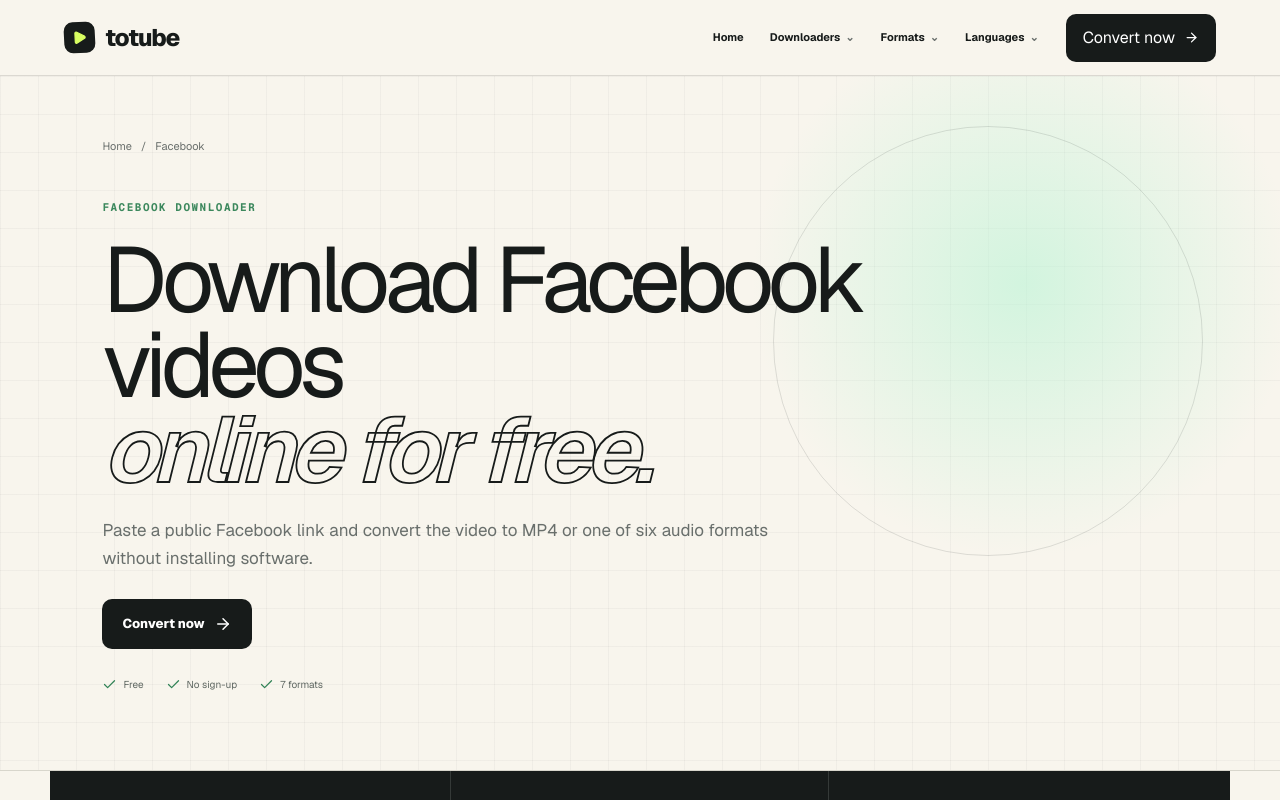
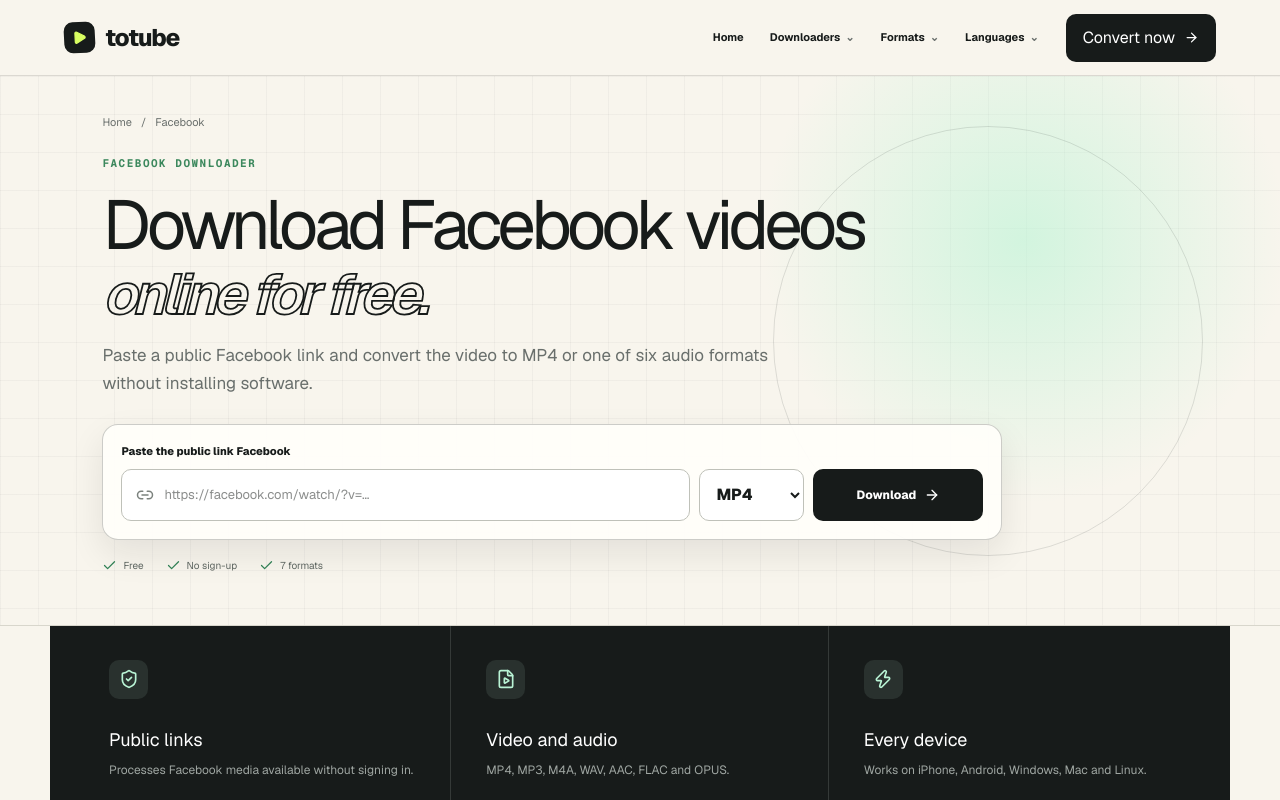
Before and after one commit to Abdessamad7687/youtubeconverter, a Next.js app: page /en/download-facebook-video in a window 1280 px wide. Shown: the top 800 px of the page. Built offline with nearby package versions, Linux system fonts and the light colour scheme.

Commit message:
Turn platform pages into focused converters

```diff
--- a/app/[locale]/[slug]/page.tsx
+++ b/app/[locale]/[slug]/page.tsx
@@ -20,7 +20,8 @@
   if (platform) {
     const text = platformMetadataText(locale, platform);
     const canonical = `https://totube.online${platformPath(locale, platform)}`;
-    return { title: text.title, description: text.description, keywords: [`${platform} downloader`, `${platform} video downloader`, `${platform} to mp3`, `${platform} mp4`, "free video downloader", "online video converter"], alternates: { canonical, languages: languageAlternates(platform) }, openGraph: { title: text.title, description: text.description, url: canonical, type: "website" } };
+    const keywords = platform === "rumble" ? ["download rumble video", "rumble downloader", "rumble video download", "rumble video downloader", "download rumble", "rumble to mp3", "rumble mp4"] : [`${platform} downloader`, `${platform} video downloader`, `${platform} to mp3`, `${platform} mp4`, "free video downloader", "online video converter"];
+    return { title: text.title, description: text.description, keywords, alternates: { canonical, languages: languageAlternates(platform) }, openGraph: { title: text.title, description: text.description, url: canonical, type: "website" } };
   }
   const qualityPage = qualityPageForSlug(locale, slug);
   if (!qualityPage) return {};
--- a/app/globals.css
+++ b/app/globals.css
@@ -382,12 +382,34 @@
 .seo-hero > .section-kicker { position: relative; z-index: 1; }
 .seo-hero h1 { font-size: clamp(54px, 7.2vw, 100px); line-height: .92; letter-spacing: -6px; margin: 7px 0 25px; max-width: 950px; position: relative; z-index: 1; }
 .seo-hero h1 em { color: transparent; -webkit-text-stroke: 1.8px var(--ink); font-weight: 580; }
+.platform-tool-hero { min-height: auto; padding-top: 38px; padding-bottom: 52px; }
+.platform-tool-hero .breadcrumbs { margin-bottom: 24px; }
+.platform-tool-hero h1 { font-size: clamp(45px, 5.4vw, 74px); line-height: .94; letter-spacing: -4.5px; margin-bottom: 18px; max-width: 1050px; }
+.platform-tool-hero h1 em { font-size: .82em; }
+.platform-tool-hero > p { margin-bottom: 18px; font-size: 15px; }
+.platform-tool-hero .seo-trust { margin-top: 18px; }
 .seo-hero > p { max-width: 680px; font-size: 17px; line-height: 1.65; color: var(--muted); margin: 0 0 27px; position: relative; z-index: 1; }
 .seo-primary-cta { display: inline-flex; align-items: center; gap: 9px; background: var(--ink); color: white; border-radius: 10px; padding: 15px 20px; font-size: 13px; font-weight: 750; position: relative; z-index: 1; }
 .seo-primary-cta:hover { transform: translateY(-2px); box-shadow: 0 8px 0 rgba(23,27,26,.14); }
 .seo-trust { display: flex; gap: 22px; margin-top: 28px; font-size: 10px; color: #5f6762; position: relative; z-index: 1; }
 .seo-trust span { display: flex; align-items: center; gap: 6px; }
 .seo-trust svg { color: #328357; }
+.seo-inline-converter { width: min(900px, 100%); padding: 18px; border: 1px solid rgba(23,27,26,.22); border-radius: 16px; background: rgba(255,254,250,.94); box-shadow: 0 14px 35px rgba(23,27,26,.09); position: relative; z-index: 2; }
+.seo-inline-converter label { display: block; margin: 0 0 9px; font-size: 11px; font-weight: 760; }
+.seo-converter-row { display: grid; grid-template-columns: minmax(0, 1fr) 105px 170px; gap: 9px; }
+.seo-converter-input { min-width: 0; height: 52px; border: 1px solid #bfc1b9; border-radius: 10px; background: white; display: flex; align-items: center; gap: 10px; padding: 0 14px; }
+.seo-converter-input svg { flex: 0 0 auto; color: #7b827d; }
+.seo-converter-input input { width: 100%; min-width: 0; border: 0; outline: 0; background: transparent; color: var(--ink); font-size: 13px; }
+.seo-converter-row select { height: 52px; border: 1px solid #bfc1b9; border-radius: 10px; padding: 0 12px; background: white; color: var(--ink); font-weight: 750; }
+.seo-converter-row button { height: 52px; border: 0; border-radius: 10px; padding: 0 17px; background: var(--ink); color: white; display: flex; align-items: center; justify-content: center; gap: 8px; cursor: pointer; font-size: 12px; font-weight: 760; }
+.seo-converter-row button:disabled { opacity: .65; cursor: wait; }
+.seo-converter-error { color: #a33b31 !important; font-size: 11px !important; margin: 11px 2px 0 !important; }
+.seo-converter-result { margin-top: 12px; padding: 12px; border-radius: 10px; background: #e7fff2; display: flex; align-items: center; justify-content: space-between; gap: 15px; }
+.seo-converter-result > span { display: flex; align-items: center; gap: 9px; min-width: 0; }
+.seo-converter-result > span > span { min-width: 0; display: flex; flex-direction: column; gap: 2px; }
+.seo-converter-result strong { font-size: 11px; }
+.seo-converter-result small { max-width: 520px; overflow: hidden; text-overflow: ellipsis; white-space: nowrap; color: #607067; }
+.seo-converter-result a { flex: 0 0 auto; display: flex; align-items: center; gap: 7px; padding: 10px 13px; border-radius: 8px; background: var(--ink); color: white; font-size: 10px; font-weight: 750; }
 .seo-benefits { max-width: 1180px; margin: -1px auto 0; padding: 0 24px; display: grid; grid-template-columns: repeat(3, 1fr); background: var(--ink); }
 .seo-benefits article { color: white; padding: 35px; min-height: 205px; border-right: 1px solid #353a38; }
 .seo-benefits article:last-child { border-right: 0; }
@@ -437,6 +459,19 @@
   .seo-article, .seo-faq { grid-template-columns: 1fr; gap: 48px; }
   .seo-article { padding-top: 85px; padding-bottom: 85px; }
   .related-section > div { grid-template-columns: 1fr; }
+  .tool-navigation { display: none; }
+  .seo-converter-row { grid-template-columns: 1fr 92px; }
+  .seo-converter-row button { grid-column: 1 / 3; }
+  .seo-converter-result { align-items: flex-start; flex-direction: column; }
+  .platform-tool-hero { padding-top: 28px; padding-bottom: 42px; }
+  .platform-tool-hero .breadcrumbs { margin-bottom: 20px; }
+  .platform-tool-hero h1 { font-size: clamp(41px, 13vw, 60px); letter-spacing: -3.5px; }
+}
+
+@media (max-width: 1100px) and (min-width: 801px) {
+  .tool-navigation { gap: 2px; margin-inline-end: 8px; }
+  .tool-navigation > a { display: none; }
+  .seo-header { padding-inline: 24px; }
 }
 
 @media (max-width: 560px) {
--- /dev/null
+++ b/app/inline-platform-converter.tsx
@@ -0,0 +1,71 @@
+"use client";
+
+import { ArrowRight, Check, Download, Link2 } from "lucide-react";
+import { FormEvent, useState } from "react";
+import { Locale, PlatformId, platformNames } from "./i18n";
+
+type Format = "mp3" | "mp4" | "m4a" | "wav" | "aac" | "flac" | "opus";
+type Result = { url: string; filename: string; note?: string };
+
+const SMARTLINK_URL = "https://www.effectivecpmnetwork.com/ajqxrtk2?key=e88c6ebfc5c63d06d4e955cce6e4d950";
+const formats: Format[] = ["mp4", "mp3", "m4a", "wav", "aac", "flac", "opus"];
+const placeholders: Record<PlatformId, string> = {
+  youtube: "https://youtube.com/watch?v=…",
+  tiktok: "https://tiktok.com/@creator/video/…",
+  instagram: "https://instagram.com/reel/…",
+  facebook: "https://facebook.com/watch/?v=…",
+  twitter: "https://x.com/creator/status/…",
+  rumble: "https://rumble.com/v…-video.html",
+  threads: "https://threads.com/@creator/post/…",
+};
+const labels: Record<Locale, { label: string; button: string; working: string; download: string; success: string; error: string }> = {
+  fr: { label: "Collez le lien public", button: "Télécharger", working: "Préparation…", download: "Télécharger le fichier", success: "Fichier vérifié et prêt", error: "Impossible de préparer ce lien." },
+  en: { label: "Paste the public link", button: "Download", working: "Preparing…", download: "Download file", success: "Verified file ready", error: "We could not prepare this link." },
+  ar: { label: "ألصق الرابط العام", button: "تنزيل", working: "جارٍ التحضير…", download: "تنزيل الملف", success: "الملف جاهز وتم التحقق منه", error: "تعذر إعداد هذا الرابط." },
+  es: { label: "Pega el enlace público", button: "Descargar", working: "Preparando…", download: "Descargar archivo", success: "Archivo verificado y listo", error: "No se pudo preparar este enlace." },
+  pt: { label: "Cole o link público", button: "Baixar", working: "Preparando…", download: "Baixar arquivo", success: "Arquivo verificado e pronto", error: "Não foi possível preparar este link." },
+  de: { label: "Öffentlichen Link einfügen", button: "Herunterladen", working: "Wird vorbereitet…", download: "Datei herunterladen", success: "Geprüfte Datei ist bereit", error: "Dieser Link konnte nicht vorbereitet werden." },
+};
+
+export default function InlinePlatformConverter({ locale, platform }: { locale: Locale; platform: PlatformId }) {
+  const copy = labels[locale];
+  const [url, setUrl] = useState("");
+  const [format, setFormat] = useState<Format>("mp4");
+  const [busy, setBusy] = useState(false);
+  const [error, setError] = useState("");
+  const [result, setResult] = useState<Result | null>(null);
+
+  async function submit(event: FormEvent) {
+    event.preventDefault();
+    if (!url.trim() || busy) return;
+    window.open(SMARTLINK_URL, "_blank", "noopener");
+    setBusy(true); setError(""); setResult(null);
+    try {
+      const response = await fetch("/api/convert", {
+        method: "POST",
+        headers: { "Content-Type": "application/json" },
+        body: JSON.stringify({ action: "convert", url: url.trim(), format, videoQuality: 1080, audioQuality: 320 }),
+      });
+      const data = await response.json() as { download?: Result; error?: string };
+      if (!response.ok || !data.download) throw new Error(data.error || copy.error);
+      setResult(data.download);
+    } catch (caught) {
+      setError(caught instanceof Error ? caught.message : copy.error);
+    } finally {
+      setBusy(false);
+    }
+  }
+
+  return <div className="seo-inline-converter" id="converter">
+    <form onSubmit={submit}>
+      <label htmlFor={`tool-url-${platform}`}>{copy.label} {platformNames[platform]}</label>
+      <div className="seo-converter-row">
+        <div className="seo-converter-input"><Link2 size={18} /><input id={`tool-url-${platform}`} type="url" required value={url} onChange={(event) => setUrl(event.target.value)} placeholder={placeholders[platform]} autoComplete="url" /></div>
+        <select value={format} onChange={(event) => setFormat(event.target.value as Format)} aria-label="Output format">{formats.map((item) => <option value={item} key={item}>{item.toUpperCase()}</option>)}</select>
+        <button disabled={busy}>{busy ? copy.working : copy.button} <ArrowRight size={16} /></button>
+      </div>
+    </form>
+    {error && <p className="seo-converter-error" role="alert">{error}</p>}
+    {result && <div className="seo-converter-result"><span><Check size={17} /><span><strong>{copy.success}</strong><small>{result.filename}</small></span></span><a href={result.url} download={result.filename}><Download size={16} /> {copy.download}</a></div>}
+  </div>;
+}
--- a/app/localized-platform.tsx
+++ b/app/localized-platform.tsx
@@ -2,6 +2,7 @@
 import Link from "next/link";
 import { homeCopy, Locale, PlatformId, platformIds, platformNames, platformPath } from "./i18n";
 import { ToolFooter, ToolNavigation } from "./tool-navigation";
+import InlinePlatformConverter from "./inline-platform-converter";
 
 type LocaleSeo = {
   title: (platform: string) => string;
@@ -72,7 +73,7 @@
     instagram: { title: "Reels, videos and stories", text: "Public Reels and video posts may be processed. Expired stories, private accounts and standalone photos are not available through the video converter." },
     facebook: { title: "Public Facebook posts", text: "Videos viewable without an account are supported. Closed groups, friends-only posts and private videos remain inaccessible." },
     twitter: { title: "X videos and GIFs", text: "X often delivers animated GIFs as MP4 video. The downloaded file may therefore be a lightweight MP4 even when the post labels it as a GIF." },
-    rumble: { title: "Rumble videos and live streams", text: "Published public Rumble videos can be converted. Active live streams, removed media and members-only content are not accessible." },
+    rumble: { title: "Rumble video downloader for MP4 and MP3", text: "Use the Rumble downloader above to download a public Rumble video as MP4 or convert it to MP3. Each Rumble video download is checked before it is offered; active live streams and members-only media remain inaccessible." },
     threads: { title: "Threads video posts", text: "toTube handles public Threads video posts that are visible without signing in. For a carousel, the first available video is prepared; private and non-video posts are skipped." },
   },
   ar: {
@@ -116,6 +117,10 @@
 export function platformMetadataText(locale: Locale, platform: PlatformId) {
   const ui = seoUi[locale];
   const name = platformNames[platform];
+  if (platform === "rumble" && locale === "en") return {
+    title: "Rumble Video Downloader — Download Rumble Videos | toTube",
+    description: "Download Rumble videos online in MP4 or convert a public Rumble video to MP3. Fast Rumble video downloader with no software or account required.",
+  };
   return {
     title: `${ui.title(name)} — ${ui.accent.replace(/\.$/, "")} | toTube`,
     description: ui.description(name),
@@ -127,15 +132,24 @@
   const copy = homeCopy[locale];
   const name = platformNames[platform];
   const canonical = `https://totube.online${platformPath(locale, platform)}`;
-  const faqs = [
+  const genericFaqs = [
     { question: ui.faqPublic(name), answer: ui.faqPublicAnswer(name) },
     { question: ui.faqFormat, answer: ui.faqFormatAnswer },
     { question: ui.faqPrivate, answer: ui.faqPrivateAnswer },
     { question: platformSpecific[locale][platform].title, answer: platformSpecific[locale][platform].text },
   ];
+  const faqs = platform === "rumble" && locale === "en" ? [
+    { question: "How do I download a Rumble video?", answer: "Copy the public Rumble video URL, paste it into the downloader above, choose MP4 or an audio format, then download the verified file." },
+    { question: "Is this Rumble video downloader free?", answer: "Yes. The Rumble downloader works online without an account or software for compatible public videos." },
+    { question: "Can a Rumble video download be converted to MP3?", answer: "Yes. Choose MP3, M4A, WAV, AAC, FLAC or OPUS to create a real audio file from a supported public Rumble video." },
+    { question: "Can I download Rumble live streams or private videos?", answer: "No. Active live streams, removed videos, private media and members-only content are not accessible." },
+  ] : genericFaqs;
+  const heroTitle = platform === "rumble" && locale === "en" ? "Rumble video downloader" : ui.title(name);
+  const heroAccent = platform === "rumble" && locale === "en" ? "download Rumble videos online." : ui.accent;
+  const description = platformMetadataText(locale, platform).description;
   const faqSchema = { "@context": "https://schema.org", "@type": "FAQPage", mainEntity: faqs.map((faq) => ({ "@type": "Question", name: faq.question, acceptedAnswer: { "@type": "Answer", text: faq.answer } })) };
   const breadcrumbSchema = { "@context": "https://schema.org", "@type": "BreadcrumbList", itemListElement: [{ "@type": "ListItem", position: 1, name: ui.home, item: `https://totube.online/${locale}` }, { "@type": "ListItem", position: 2, name: ui.title(name), item: canonical }] };
-  const applicationSchema = { "@context": "https://schema.org", "@type": "WebApplication", name: `${name} downloader by toTube`, url: canonical, description: ui.description(name), applicationCategory: "MultimediaApplication", operatingSystem: "Web", offers: { "@type": "Offer", price: "0", priceCurrency: "EUR" }, featureList: [`Public ${name} video links`, "MP4 output up to 1080p", "Six audio output formats"] };
+  const applicationSchema = { "@context": "https://schema.org", "@type": "WebApplication", name: `${heroTitle} by toTube`, url: canonical, description, applicationCategory: "MultimediaApplication", operatingSystem: "Web", offers: { "@type": "Offer", price: "0", priceCurrency: "EUR" }, featureList: [`Public ${name} video links`, "MP4 output up to 1080p", "Six audio output formats"] };
 
   return (
     <main className="seo-page" dir={copy.dir}>
@@ -145,15 +159,15 @@
       <header className="site-header seo-header">
         <Link href={`/${locale}`} className="brand" aria-label="toTube"><span className="brand-mark"><Play size={15} fill="currentColor" /></span><span>totube</span></Link>
         <ToolNavigation locale={locale} currentPlatform={platform} />
-        <Link className="nav-cta" href={`/${locale}#converter`}>{ui.convert} <ArrowRight size={15} /></Link>
+        <Link className="nav-cta" href="#converter">{ui.convert} <ArrowRight size={15} /></Link>
       </header>
 
-      <section className="seo-hero">
+      <section className="seo-hero platform-tool-hero">
         <nav className="breadcrumbs" aria-label="Breadcrumb"><Link href={`/${locale}`}>{ui.home}</Link><span>/</span><span>{name}</span></nav>
         <span className="section-kicker">{name} downloader</span>
-        <h1>{ui.title(name)}<br /><em>{ui.accent}</em></h1>
-        <p>{ui.description(name)}</p>
-        <Link href={`/${locale}#converter`} className="seo-primary-cta">{ui.convert} <ArrowRight size={18} /></Link>
+        <h1>{heroTitle}<br /><em>{heroAccent}</em></h1>
+        <p>{description}</p>
+        <InlinePlatformConverter locale={locale} platform={platform} />
         <div className="seo-trust"><span><Check size={15} /> {ui.free}</span><span><Check size={15} /> {ui.noSignup}</span><span><Check size={15} /> {ui.formats}</span></div>
       </section>
 
@@ -169,7 +183,7 @@
           <section><h2>{ui.howTitle(name)}</h2><p>{ui.steps(name)}</p></section>
           <section><h2>{platformSpecific[locale][platform].title}</h2><p>{platformSpecific[locale][platform].text}</p></section>
           <section><h2>{ui.limitsTitle}</h2><p>{ui.limits(name)}</p></section>
-          <aside className="seo-callout"><span><FileAudio /></span><div><strong>{copy.chooseFormat}</strong><p>MP3 · MP4 · M4A · WAV · AAC · FLAC · OPUS</p></div><Link href={`/${locale}#converter`}>{ui.convert} <ArrowRight size={15} /></Link></aside>
+          <aside className="seo-callout"><span><FileAudio /></span><div><strong>{copy.chooseFormat}</strong><p>MP3 · MP4 · M4A · WAV · AAC · FLAC · OPUS</p></div><Link href="#converter">{ui.convert} <ArrowRight size={15} /></Link></aside>
         </div>
       </article>
 
```
Also changed, not shown: 1 other file (tests, documents, lock files or other folders).
